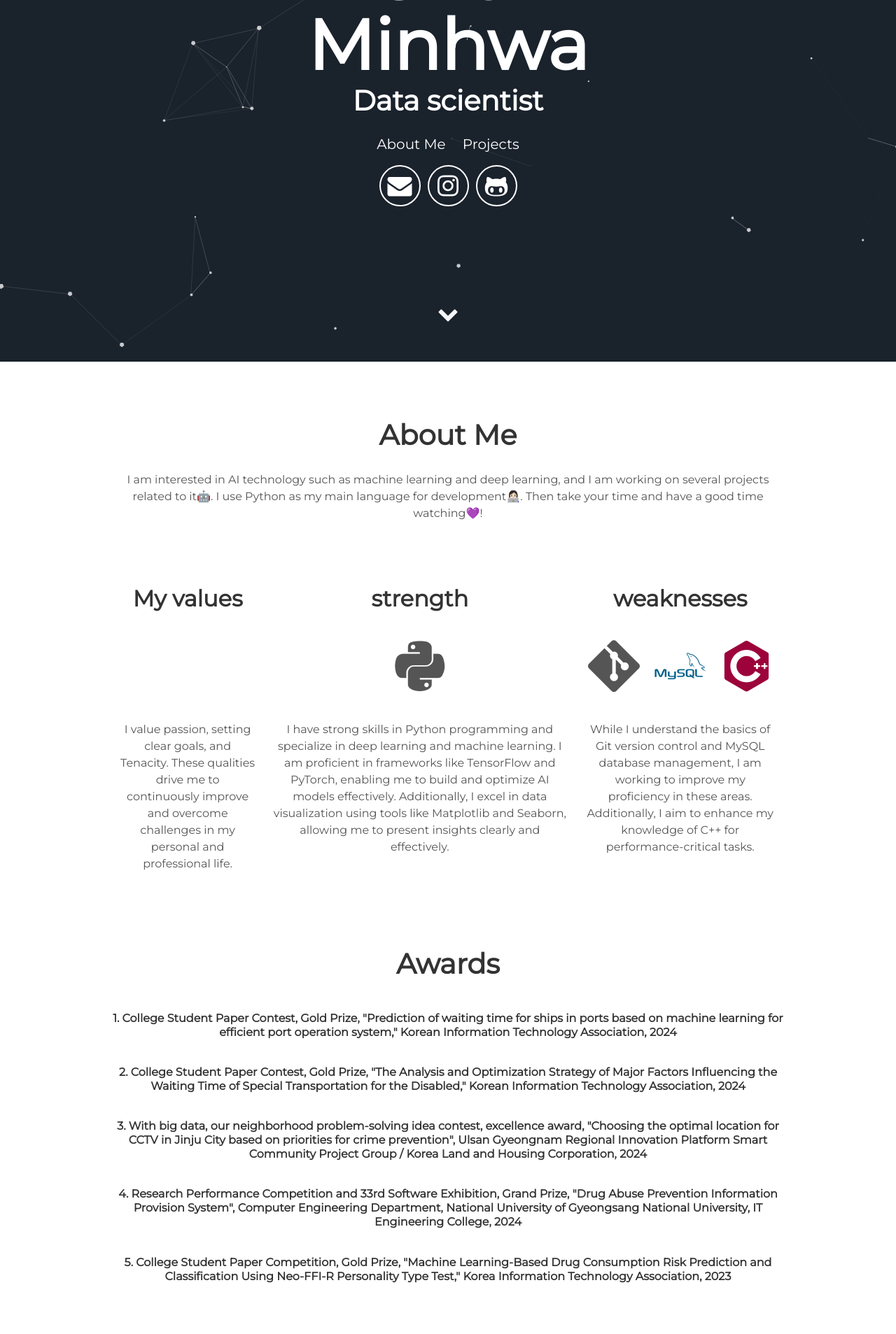
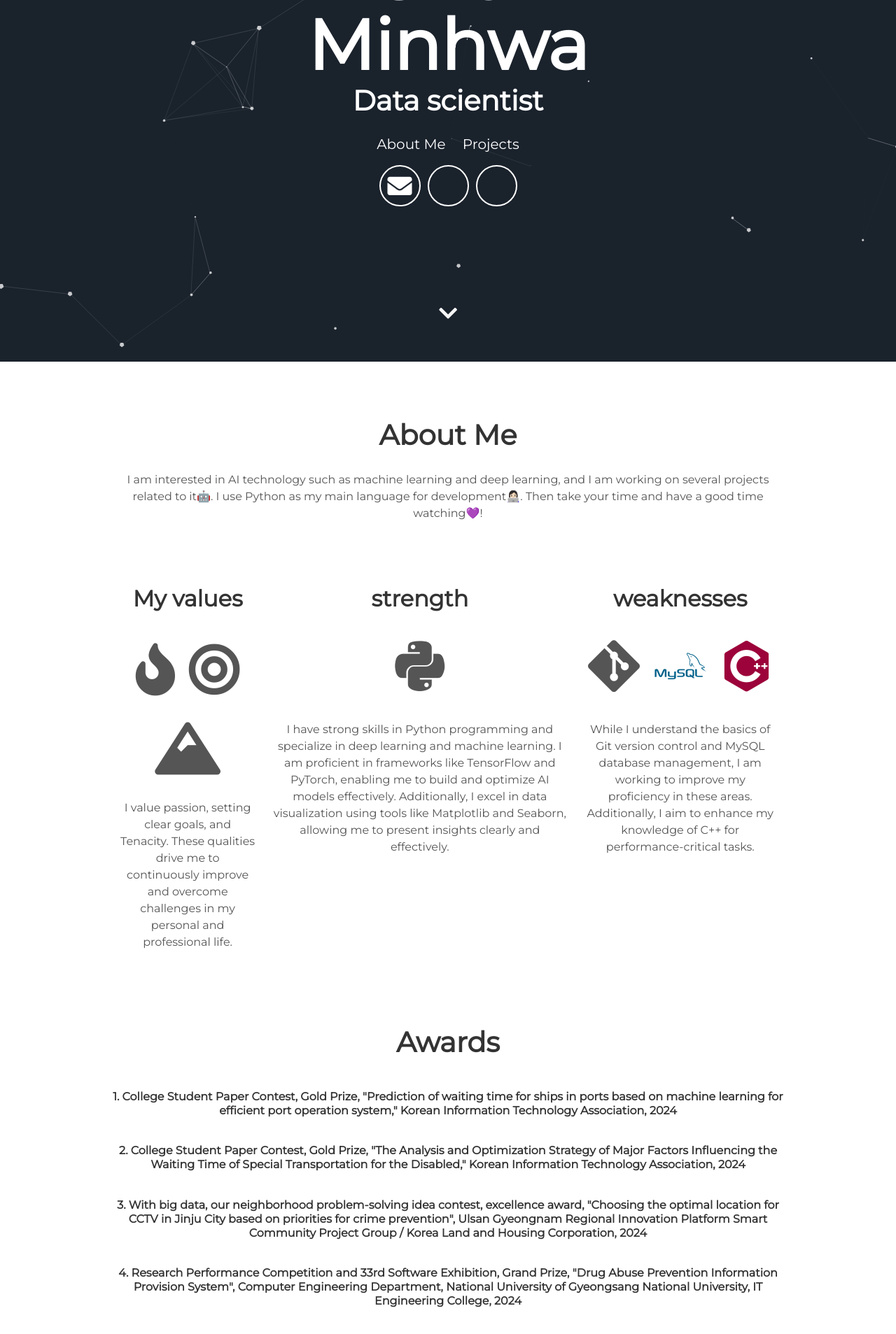
Before and after one commit to alsghk05/alsghk05.github.io, a Jekyll site: the page built from index.html, in a window 1280 px wide. Shown: the part 383-2290 px from the top of the page at 70% size. Built offline with Jekyll 4.4.1, drawn with Linux system fonts in a browser that asks for light colours.

Commit message:
Update about.html

```diff
--- a/_includes/about.html
+++ b/_includes/about.html
@@ -1,3 +1,6 @@
+ <head><link rel="stylesheet" href="https://cdnjs.cloudflare.com/ajax/libs/font-awesome/5.15.4/css/all.min.css">
+ </head>
+
  <div class="user-details">
   <h1> About Me </h1>
   <p> {{site.user_description}} </p>
```
